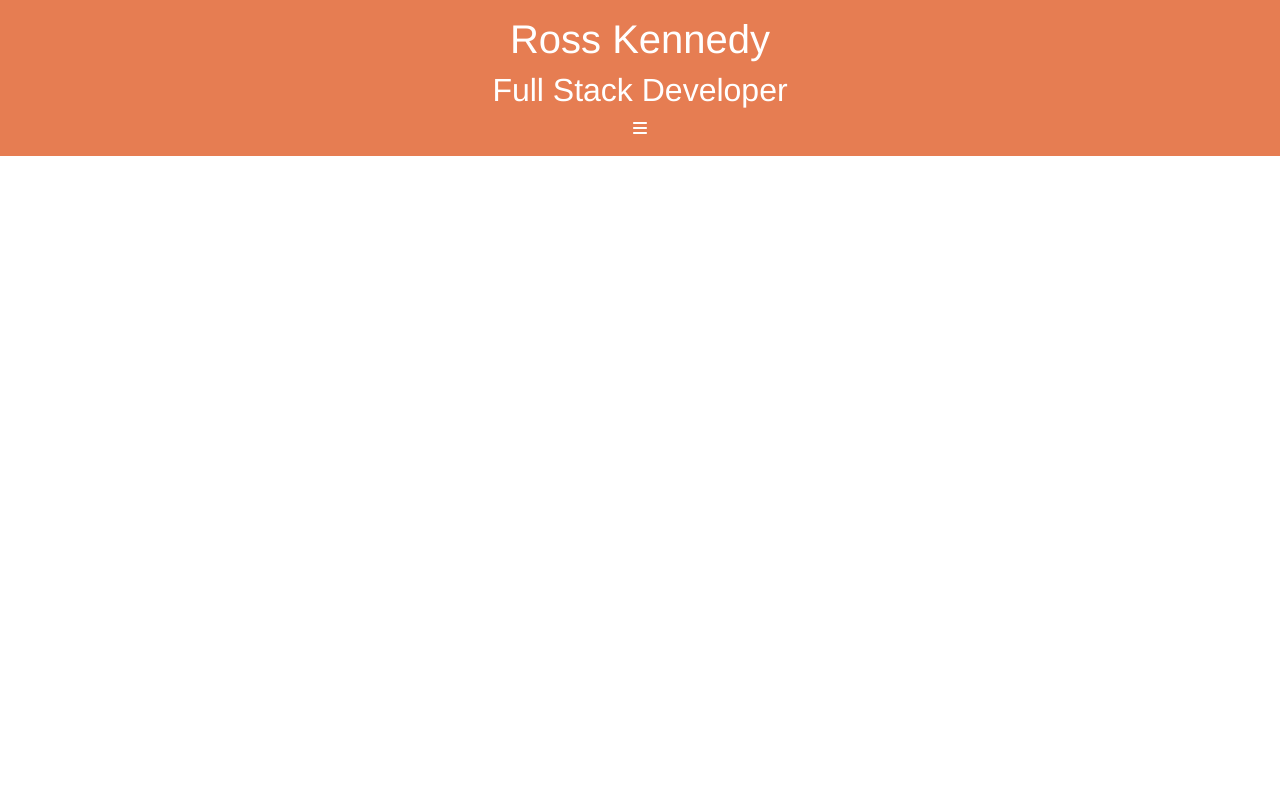
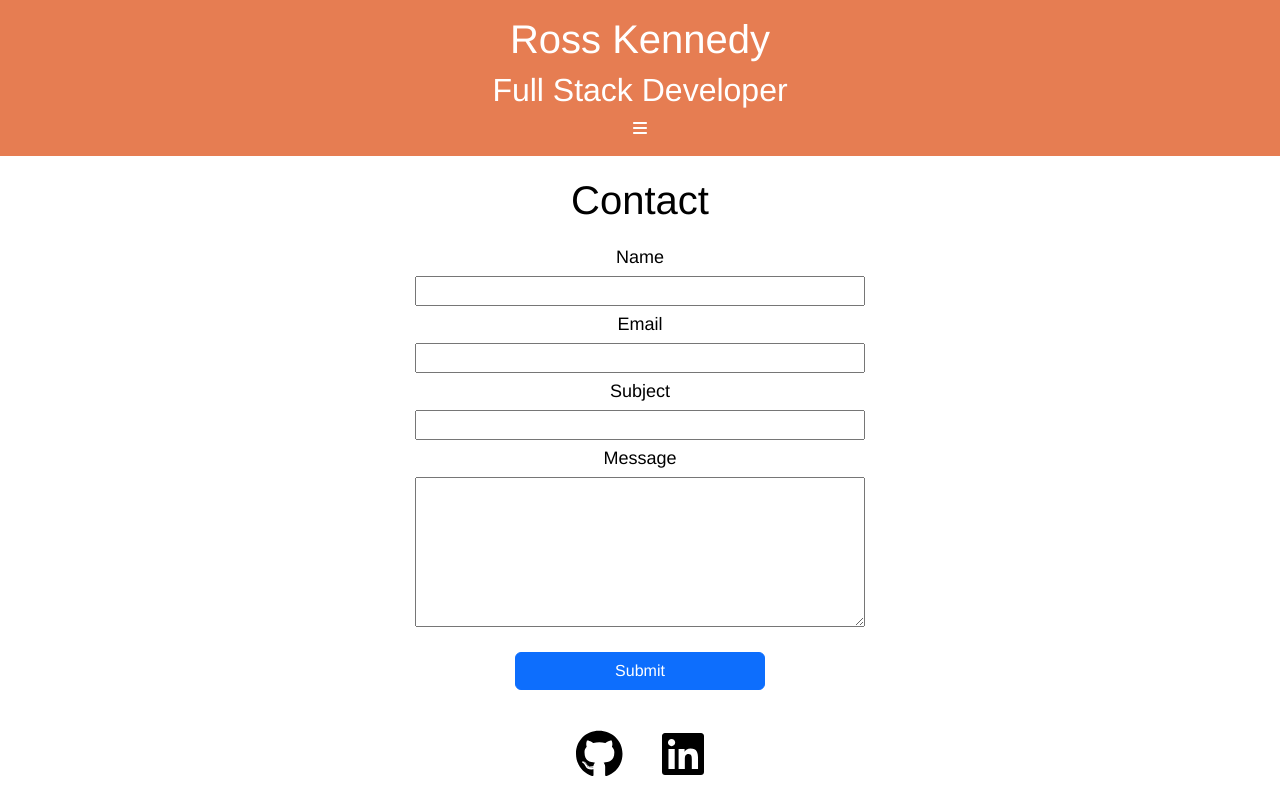
Before and after one commit to RoKen1000/portfolio-website, a React (Create React App) app: page /contact in a window 1280 px wide. Built offline with nearby package versions, Linux system fonts and the light colour scheme.

Commit message:
Create contact page. Create email form and add in social icons.

```diff
--- a/src/components/About.jsx
+++ b/src/components/About.jsx
@@ -13,7 +13,7 @@ export const About = () => {
                 exit={{opacity: 0}}
                 >
                     <h1 className="page-heading">About</h1>
-                    <img src={me} />
+                    <img src={me} alt="Ross Kennedy"/>
                     <p>Lorem ipsum dolor sit amet, consectetur adipisicing elit. Sunt vel, rerum deserunt repellendus praesentium quasi quo magni nulla suscipit quia eos quidem minus vitae laborum placeat magnam molestiae, modi nihil?</p>
                     <p>Lorem ipsum dolor sit, amet consectetur adipisicing elit. Eaque vero quibusdam vel, fugiat nisi repellendus minima, excepturi a odio dolorem iure error nam sapiente reiciendis, mollitia animi totam illum fuga?</p>
                 </motion.div>
--- a/src/components/AnimatedRoutes.jsx
+++ b/src/components/AnimatedRoutes.jsx
@@ -7,6 +7,7 @@ import { Portfolio } from "./Portfolio"
 import { BoardGameReviews } from "./BoardGameReviews"
 import { MapYourDay } from "./MapYourDay"
 import { useEffect } from "react"
+import { ContactPage } from "./ContactPage"
 
 export const AnimatedRoutes = ({setHeader}) => {
 
@@ -26,7 +27,7 @@ export const AnimatedRoutes = ({setHeader}) => {
                 <Route path="/portfolio" element={<Portfolio/>}/>
                 <Route path="/portfolio/board-game-reviews" element={<BoardGameReviews/>}/>
                 <Route path="/portfolio/map-your-day" element={<MapYourDay/>} />
-                <Route path="/contact" />
+                <Route path="/contact" element={<ContactPage/>}/>
             </Routes>
         </AnimatePresence>
     )
--- /dev/null
+++ b/src/components/ContactPage.jsx
@@ -0,0 +1,39 @@
+import {motion} from "framer-motion"
+import { Button } from "react-bootstrap"
+import "../styles/ContactPage.css"
+import { FontAwesomeIcon } from "@fortawesome/react-fontawesome"
+import { faGithub, faLinkedin } from "@fortawesome/free-brands-svg-icons"
+
+export const ContactPage = () => {
+
+    return(
+        <main>
+            <motion.div
+                    initial={{opacity: 0}}
+                    animate={{opacity: 1}}
+                    exit={{opacity: 0}}
+                >
+                <h1 className="page-heading">Contact</h1>
+                <form className="email-form">
+                    <label htmlFor="name">Name</label>
+                    <input type="text" required></input>
+                    <label htmlFor="email">Email</label>
+                    <input type="email" required></input>
+                    <label htmlFor="subject">Subject</label>
+                    <input type="text" required></input>
+                    <label htmlFor="message">Message</label>
+                    <textarea rows={6} cols={30} maxLength={2000} required></textarea>
+                    <Button type="submit">Submit</Button>
+                </form>
+                <div className="social-icons">
+                    <a href="https://github.com/RoKen1000">
+                        <FontAwesomeIcon icon={faGithub} size="3x"/>
+                    </a>
+                    <a href="https://www.linkedin.com/in/ross-kennedy-2735a7237/">
+                        <FontAwesomeIcon icon={faLinkedin} size="3x"/>
+                    </a>
+                </div>
+            </motion.div>
+        </main>
+    )
+}
--- /dev/null
+++ b/src/styles/ContactPage.css
@@ -0,0 +1,50 @@
+
+.email-form{
+    display: flex;
+    flex-direction: column;
+    width: 300px;
+    margin-left: auto;
+    margin-right: auto;
+}
+
+.email-form button{
+    margin: 20px;
+    margin-left: auto;
+    margin-right: auto;
+    width: 250px;
+}
+
+.email-form input, textarea{
+    margin-top: 5px;
+    margin-bottom: 5px;
+}
+
+.email-form label{
+    font-size: large;
+}
+
+.social-icons{
+    display: flex;
+    flex-direction: row;
+    justify-content: center;
+}
+
+.social-icons svg{
+    margin: 20px;
+}
+
+.social-icons a{
+    color: black;
+}
+
+@media screen and (max-width: 300px){
+    .email-form{
+        width: 250px;
+    }
+}
+
+@media screen and (min-width: 800px){
+    .email-form{
+        width: 450px;
+    }
+}
```
